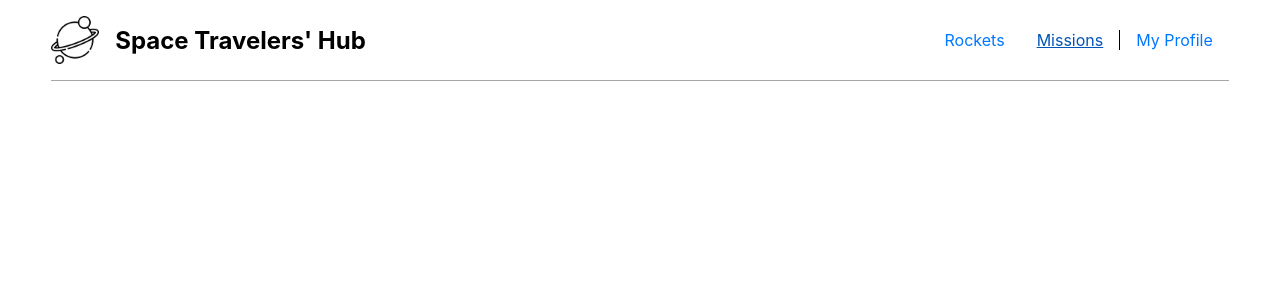
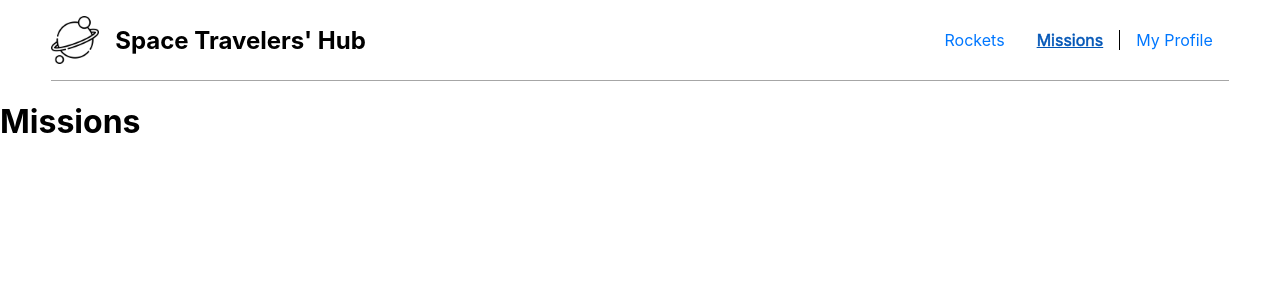
Before and after one commit to VelzckC0D3/Space-Travelers-Hub, a React (Create React App) app: page /missions in a window 1280 px wide. Shown: the top 300 px of the page. Built offline with nearby package versions, Linux system fonts and the light colour scheme.

Commit message:
routes component
- added empty rockets component
- added empty missions component
- added empty profile component

```diff
--- a/src/App.js
+++ b/src/App.js
@@ -3,14 +3,18 @@ import {
 } from 'react-router-dom';
 import './App.css';
 import Navbar from './Components/navbar/Navbar';
+import Missions from './Components/routes/Missions';
+import Rockets from './Components/routes/Rockets';
+import Profile from './Components/routes/Profile';
 
 function App() {
   return (
     <Router>
       <Navbar />
       <Routes>
-        <Route path="/" />
-        <Route path="/categories" />
+        <Route path="/" Component={Rockets} />
+        <Route path="/missions" Component={Missions} />
+        <Route path="/profile" Component={Profile} />
       </Routes>
     </Router>
   );
--- a/src/Components/navbar/Navbar.jsx
+++ b/src/Components/navbar/Navbar.jsx
@@ -9,7 +9,6 @@ const Navbar = () => (
       Space Travelers&apos; Hub
     </h1>
     <ul className="navUl">
-      {/* JUST TEMPLATE */}
       <li className="navLi"><NavLink to="/" exact="true" activeclassname="active">Rockets</NavLink></li>
       <li className="navLi"><NavLink to="/missions" activeclassname="active">Missions</NavLink></li>
       <li className="navLi"><NavLink to="/profile" activeclassname="active">My Profile</NavLink></li>
--- /dev/null
+++ b/src/Components/routes/Missions.jsx
@@ -0,0 +1,9 @@
+import React from 'react';
+
+const Missions = () => (
+  <div>
+    <h1>Missions</h1>
+  </div>
+);
+
+export default Missions;
--- /dev/null
+++ b/src/Components/routes/Profile.jsx
@@ -0,0 +1,9 @@
+import React from 'react';
+
+const Profile = () => (
+  <div>
+    <h1>Profile</h1>
+  </div>
+);
+
+export default Profile;
--- /dev/null
+++ b/src/Components/routes/Rockets.jsx
@@ -0,0 +1,9 @@
+import React from 'react';
+
+const Rockets = () => (
+  <div>
+    <h1>Rockets</h1>
+  </div>
+);
+
+export default Rockets;
--- a/src/style/Navbar.css
+++ b/src/style/Navbar.css
@@ -50,4 +50,5 @@
 .active {
   color: rgb(0, 85, 182) !important;
   text-decoration: underline !important;
+  -webkit-text-stroke: 0.5px;
 }
```
